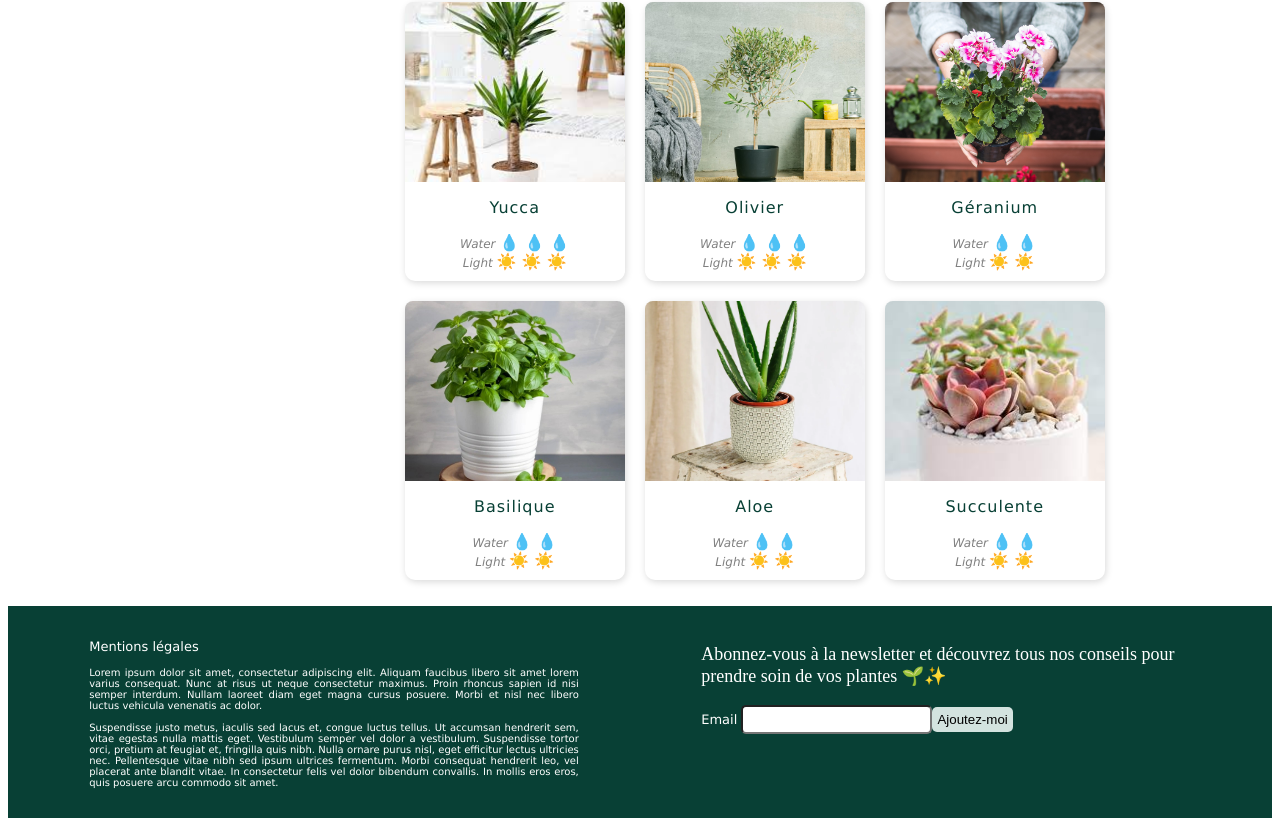
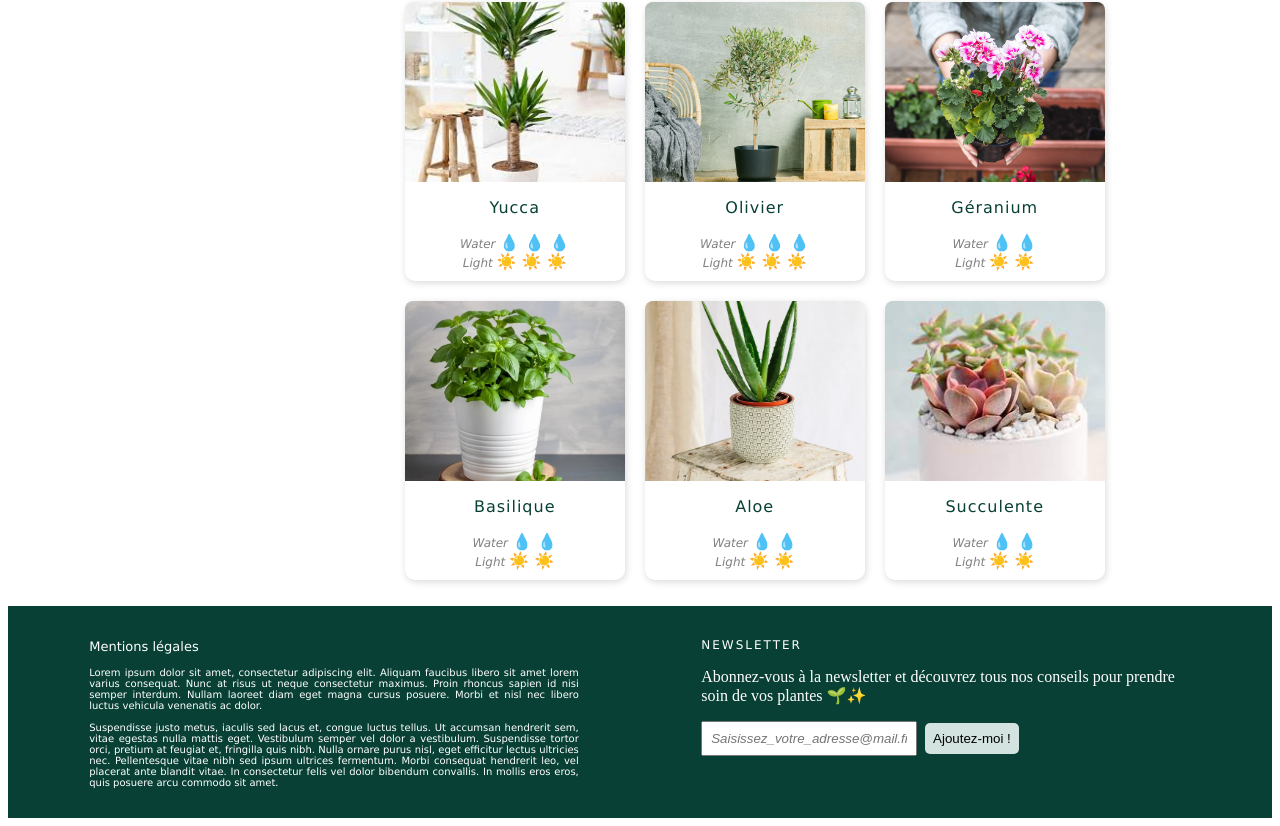
Before and after one commit to MandyTrl/PlantShop, a React (Create React App) app: page / in a window 1280 px wide. Shown: the part 998-1824 px from the top of the page. Built offline with nearby package versions, Linux system fonts and the light colour scheme.

Commit message:
update footer

```diff
--- a/src/Components/Footer.js
+++ b/src/Components/Footer.js
@@ -25,6 +25,7 @@ function Footer() {
 				</p>
 			</div>
 			<form>
+				<h3>Newsletter</h3>
 				<p className="nl">
 					Abonnez-vous à la newsletter et découvrez tous nos conseils pour
 					prendre soin de vos plantes 🌱✨
@@ -33,6 +34,7 @@ function Footer() {
 				<input
 					type="email"
 					name="email"
+					placeholder="Saisissez_votre_adresse@mail.fr"
 					onChange={(e) => setInputValue(e.target.value)}
 				/>
 				<button
@@ -41,7 +43,7 @@ function Footer() {
 							`Votre adresse : ${inputValue} a bien été ajouté à notre carnet de plantofiles !`
 						)
 					}>
-					Ajoutez-moi
+					Ajoutez-moi !
 				</button>
 			</form>
 		</footer>
--- a/src/ressources/App.css
+++ b/src/ressources/App.css
@@ -32,9 +32,18 @@ form {
 	width: 40%;
 }
 
+label {
+	display: none;
+}
+
+input::placeholder {
+	font-style: italic;
+}
+
 input {
-	padding: 5px;
-	border-radius: 5px;
+	padding: 8px;
+	width: 40%;
+	margin-right: 8px;
 }
 
 button {
@@ -42,7 +51,7 @@ button {
 	border-radius: 5px;
 	background-color: #d3e3df;
 	border: none;
-	padding: 5px;
+	padding: 8px;
 	cursor: pointer;
 }
 
@@ -173,5 +182,10 @@ ul {
 
 .nl {
 	font-family: 'Times New Roman', Times, serif;
-	font-size: 18px;
+	font-size: 16px;
 }
+
+form h3 {
+	padding-left: 0px;
+	letter-spacing: 2px;
+}
```
